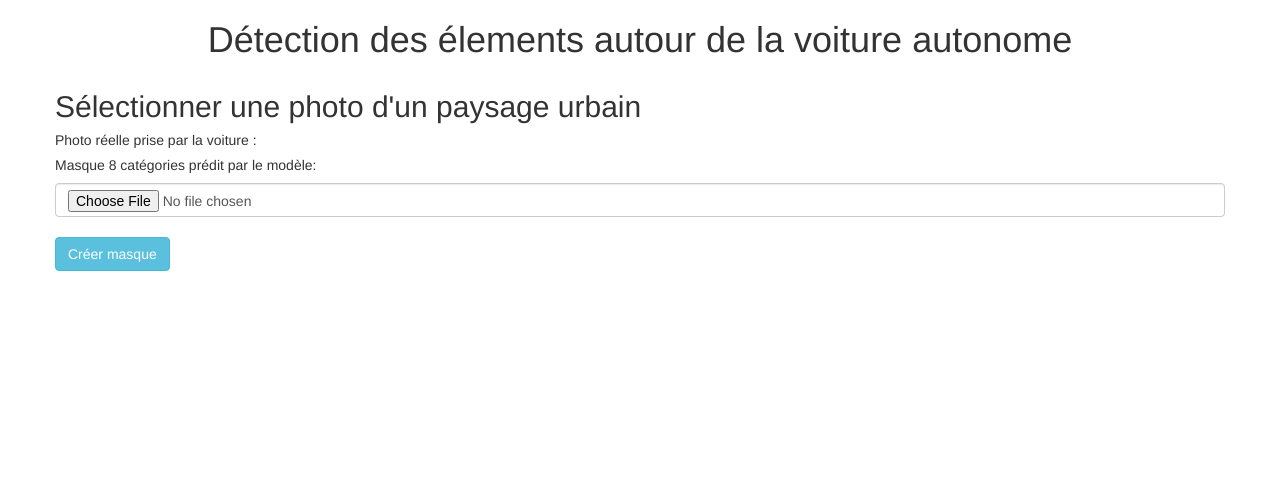
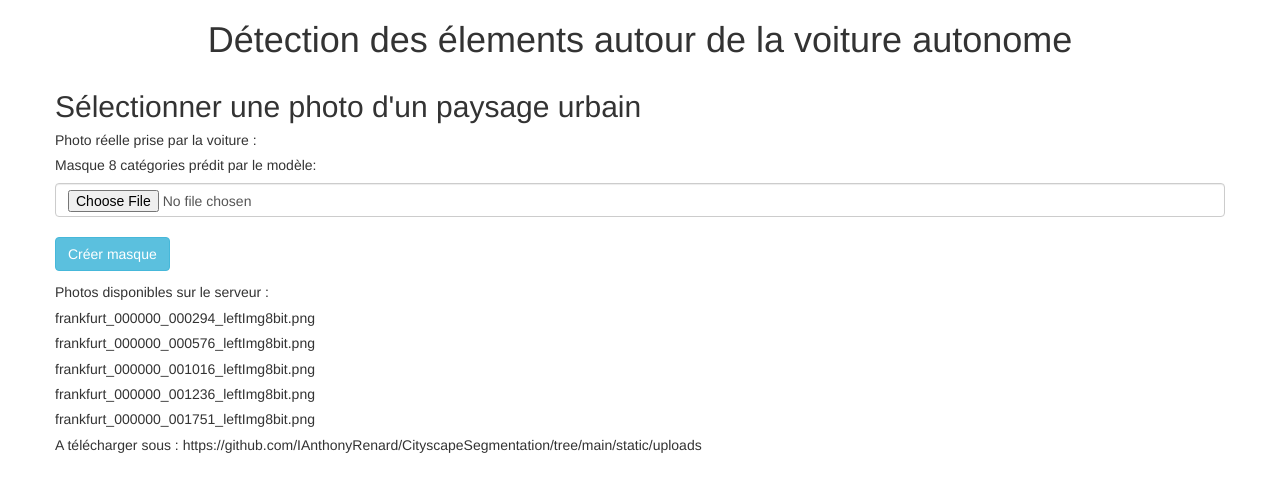
Before and after one commit to IAnthonyRenard/CityscapeSegmentation, a Flask app: page / in a window 1280 px wide. Shown: the top 492 px of the page. Run offline with Flask 3, Linux system fonts and the light colour scheme; some libraries are stand-ins or nearby versions.

Commit message:
Mise à jour du nom des images sur le serveur

```diff
--- a/templates/index.html
+++ b/templates/index.html
@@ -44,6 +44,13 @@
             <input type="submit" value="Créer masque" class="btn btn-info">
         </p>
     </form>
+     <h5>Photos disponibles sur le serveur :</h5>
+     <h5>frankfurt_000000_000294_leftImg8bit.png</h5>
+     <h5>frankfurt_000000_000576_leftImg8bit.png</h5>
+     <h5>frankfurt_000000_001016_leftImg8bit.png</h5>
+     <h5>frankfurt_000000_001236_leftImg8bit.png</h5>
+     <h5>frankfurt_000000_001751_leftImg8bit.png</h5>
+     <h5>A télécharger sous : https://github.com/IAnthonyRenard/CityscapeSegmentation/tree/main/static/uploads</h5>
 </div>
 </div>
 </body>
```
